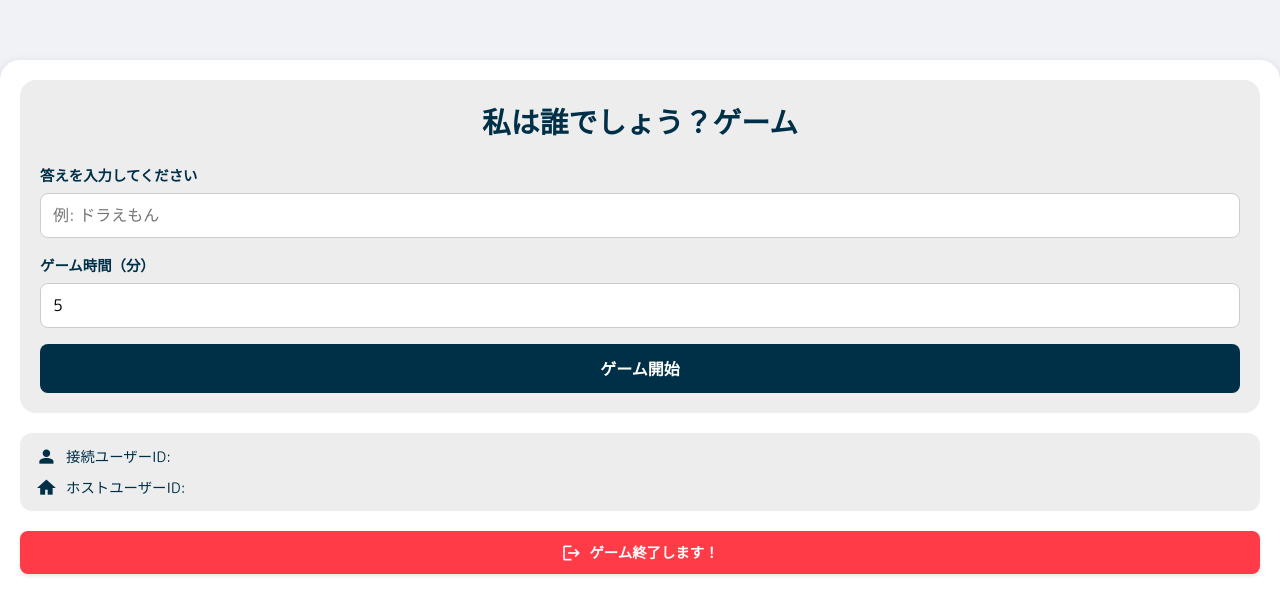
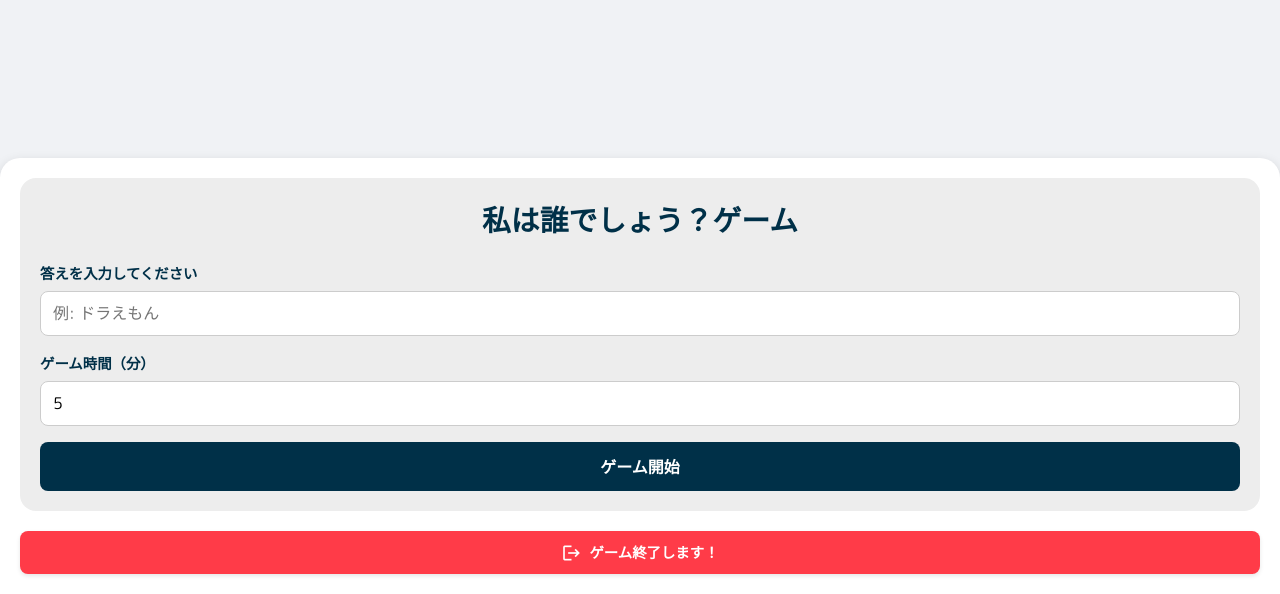
Before and after one commit to YutoT32/Yuto_app4, a website built with webpack: page src/index.html in a window 1280 px wide. Shown: the part 206-800 px from the top of the page. Built offline with nearby package versions, Linux system fonts and the light colour scheme; no server answers.

Commit message:
delete reset botton

```diff
--- a/src/index.html
+++ b/src/index.html
@@ -57,17 +57,6 @@
 
           <button id="reveal-btn" class="btn">答えを表示</button>
           <div id="revealed-answer"></div>
-          <button id="reset-btn" class="btn">リセット</button>
-        </div>
-      </div>
-      <div id="info">
-        <div class="info-item">
-          <span class="material-icons">person</span>
-          <p>接続ユーザーID: <span id="userId"></span></p>
-        </div>
-        <div class="info-item">
-          <span class="material-icons">home</span>
-          <p>ホストユーザーID: <span id="hostUserId"></span></p>
         </div>
       </div>
 
--- a/src/index.js
+++ b/src/index.js
@@ -224,13 +224,13 @@ window.addEventListener('DOMContentLoaded', () => {
     revealBtn.addEventListener("click", () => {
     revealedAnswerDisplay.textContent = `答えは「${secretAnswer}」でした！`;
     });
-
+/*
     // リセットボタンの処理
     resetBtn.addEventListener("click", () => {
     // ページをリロードするのが一番簡単で確実
     location.reload();
     });
-
+*/
     // ゲーム終了
     const closeButton = document.getElementById('closeButton');
     if (closeButton) {
```
